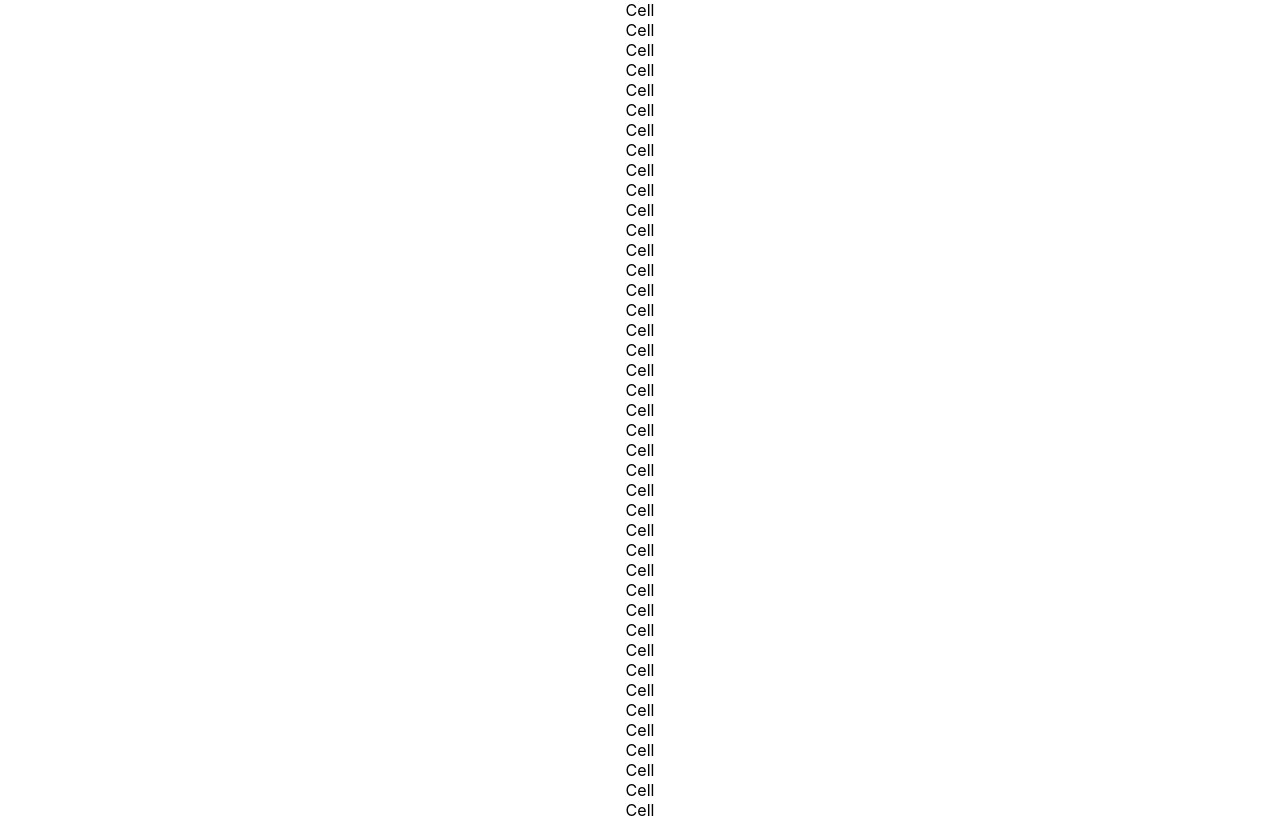
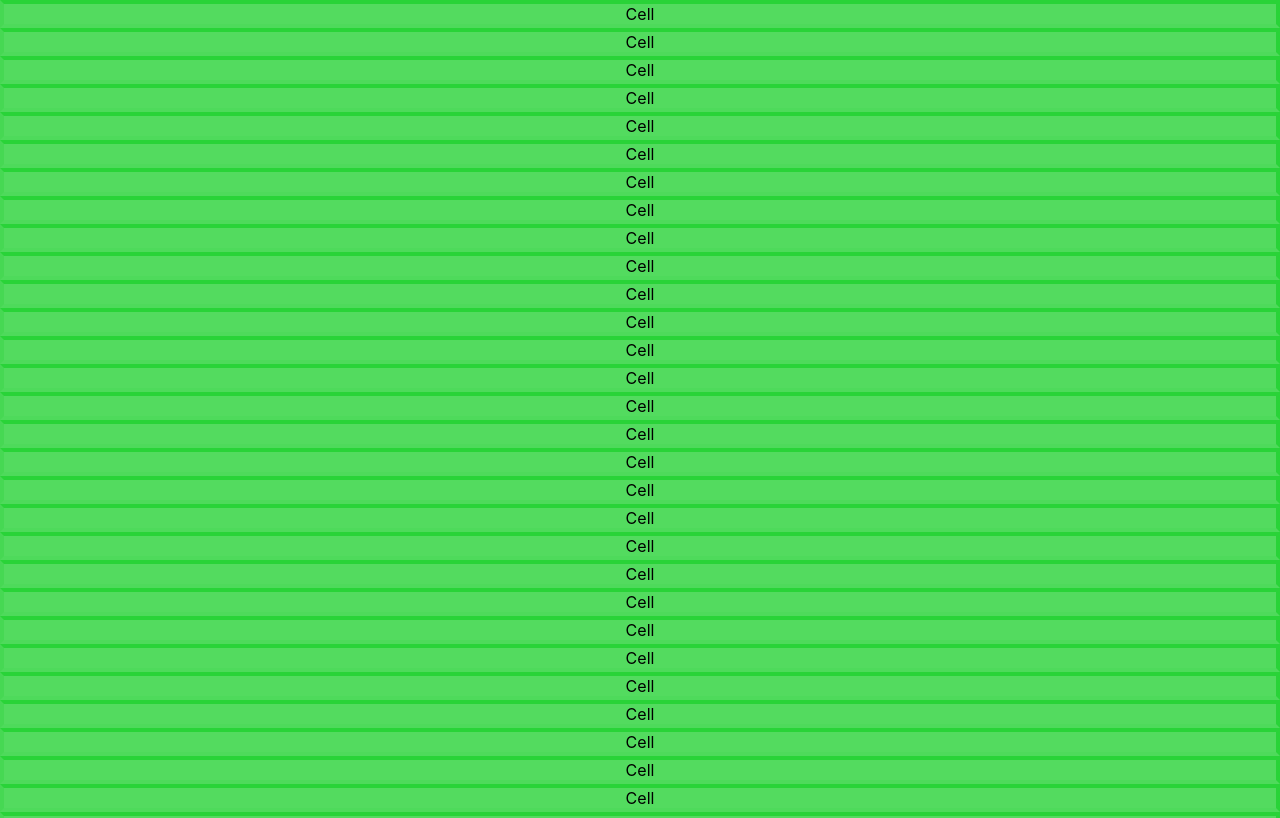
Before and after one commit to kimikoesc/tetris-with-speech, a React (Create React App) app: page / in a window 1280 px wide. Shown: the top 818 px of the page. Built offline with nearby package versions, Linux system fonts and the light colour scheme.

Commit message:
feat: added cells and its styling.

```diff
--- a/src/components/Cell.jsx
+++ b/src/components/Cell.jsx
@@ -1,10 +1,12 @@
-import React from 'react'
+import React from 'react';
+import { StyledCell } from'./styles/style-cell';
+import { allTetrominoes } from '../tetrominos';
 
 function Cell({ type }) {
     return (
-        <div>
+        <StyledCell type={'L'} color={ allTetrominoes['L'].color }>
             Cell
-        </div>
+        </StyledCell>
     )
 }
 
--- /dev/null
+++ b/src/components/styles/style-cell.js
@@ -0,0 +1,11 @@
+import styled from "styled-components";
+
+export const StyledCell = styled.div`
+    width: auto;
+    background: rgba(${props => props.color}, 0.8);
+    border: ${props => (props.type === 0 ? '0px solid' : '4px solid')};
+    border-bottom-color: rgba(${props => props.color}, 0.1);
+    border-right-color: rgba(${props => props.color}, 1);
+    border-top-color: rgba(${props => props.color}, 1);
+    border-left-color: rgba(${props => props.color}, 0.3);
+`
--- a/src/index.css
+++ b/src/index.css
@@ -6,8 +6,3 @@ body {
   -webkit-font-smoothing: antialiased;
   -moz-osx-font-smoothing: grayscale;
 }
-
-code {
-  font-family: source-code-pro, Menlo, Monaco, Consolas, 'Courier New',
-    monospace;
-}
--- a/src/tetrominos.js
+++ b/src/tetrominos.js
@@ -0,0 +1,68 @@
+export const allTetrominoes = {
+    0: { shape: [[0]], color: '0, 0, 0'},
+    I: {
+        shape: [
+            [0, "I", 0, 0],
+            [0, "I", 0, 0],
+            [0, "I", 0, 0],
+            [0, "I", 0, 0],
+        ],
+        color: '80, 227, 230'
+    },
+    J: {
+        shape: [
+            [0, "J", 0],
+            [0, "J", 0],
+            [0, "J", 0],
+            ["J", "J", 0],
+        ],
+        color: '36, 95, 223'
+    },
+    L: {
+        shape: [
+            [0, "L", 0],
+            [0, "L", 0],
+            [0, "L", 0],
+            [0, "L", "L"],
+        ],
+        color: '223, 173, 36'
+    },
+    O: {
+        shape: [
+            ["O", "O"],
+            ["O", "O"]
+        ],
+        color: '223, 217, 36'
+    },
+    L: {
+        shape: [
+            [0, "S", "S"],
+            ["S", "S", 0],
+            [0, 0, 0]
+        ],
+        color: '41, 211, 56'
+    },
+    Z: {
+        shape: [
+            ["Z", "Z", 0],
+            [0, "Z", "Z"],
+            [0, 0, 0]
+        ],
+        color: '41, 45, 56'
+    },
+    T: {
+        shape: [
+            [0, 0, 0],
+            ['T', 'T', 'T'],
+            [0, 'T', 0]
+        ],
+        color: '132, 61, 198'
+    }
+};
+
+export const randomTetromino = () => {
+    const tetrominoes = 'IJLOSTZ';
+    const randomTetromino =
+    tetrominoes[Math.floor(Math.random() * tetrominoes.length)];
+    return allTetrominoes[randomTetromino];
+}
```
